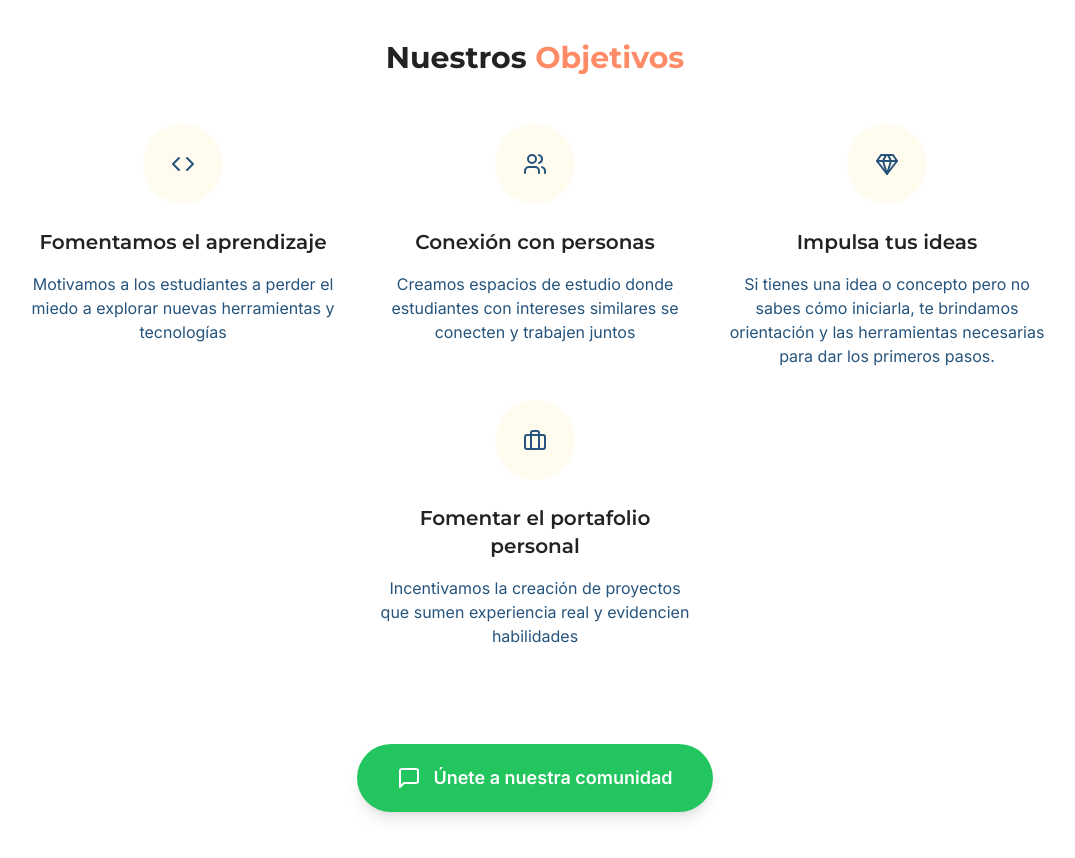
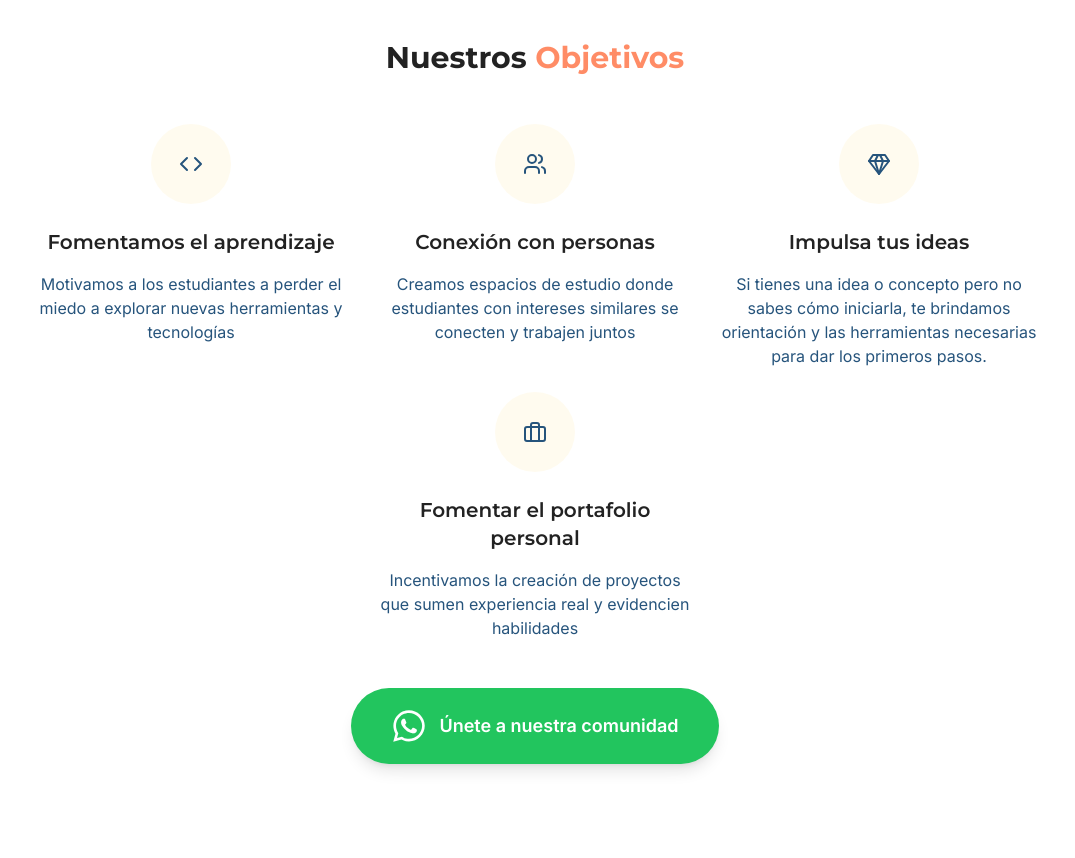
Before and after one commit to DennisCeballos/WebSPARK, a React (Vite) app: page /about in a window 1280 px wide. Shown: the part 940-1798 px from the top of the page, without its empty margins (105-1180 px from the left). Built offline with nearby package versions, Linux system fonts and the light colour scheme; no server answers; the database is empty.

Commit message:
fix. Integracion de logos de WhatsApp y Linkdln

```diff
--- a/package.json
+++ b/package.json
@@ -18,6 +18,7 @@
     "ogl": "^1.0.11",
     "react": "^18.3.1",
     "react-dom": "^18.3.1",
+    "react-icons": "^5.5.0",
     "react-markdown": "^10.1.0",
     "react-router-dom": "^7.8.0",
     "twemoji": "^14.0.2"
--- a/src/components/ContactSection.tsx
+++ b/src/components/ContactSection.tsx
@@ -1,5 +1,5 @@
 import React from 'react';
-import { Mail, MessageSquare, Instagram, Linkedin, MapPin } from 'lucide-react';
+import { FaWhatsapp, FaLinkedin } from 'react-icons/fa';
 
 interface ContactItem {
   id: string;
@@ -15,7 +15,7 @@ const ContactSection: React.FC = () => {
   const contactInfo: ContactItem[] = [
     {
       id: 'whatsapp',
-      icon: MessageSquare,
+      icon: FaWhatsapp,
       label: 'WhatsApp',
       value: 'Comunidad de WhatsApp',
       link: 'https://chat.whatsapp.com/H5p9xM7Due7BQ73cpXg9Om',
@@ -23,7 +23,7 @@ const ContactSection: React.FC = () => {
     },
     {
       id: 'linkedin',
-      icon: Linkedin,
+      icon: FaLinkedin,
       label: 'LinkedIn',
       value: 'Iniciativa SPARK',
       link: 'https://www.linkedin.com/company/iniciativa-spark',
@@ -76,7 +76,7 @@ const ContactSection: React.FC = () => {
               >
                 <div className="flex items-center gap-4">
                   <div className={`w-12 h-12 sm:w-14 sm:h-14 bg-white/20 rounded-full flex items-center justify-center group-hover:bg-white/30 transition-colors duration-300`}>
-                    <Icon className={`${contact.color} group-hover:scale-110 transition-transform duration-300`} size={20} />
+                    <Icon className={`${contact.color} group-hover:scale-110 transition-transform duration-300`} size={36} />
                   </div>
                   <div>
                     <h3 className="font-montserrat font-semibold text-base sm:text-lg mb-1">
@@ -106,17 +106,6 @@ const ContactSection: React.FC = () => {
           </p>
         </div>
         */}
-
-        {/* Redireccion a la web de Notion Antigua */}
-        <div className="text-center mt-8 sm:mt-12 px-4">
-          <div className="inline-flex flex-col sm:flex-row gap-4">
-            <a
-              href='https://foggy-princess-ad0.notion.site/Iniciativa-SPARK-1b74bba3c2e180a39df0caa8e9df4f71?source=copy_link'
-              className="w-full sm:w-auto border-2 border-white text-white hover:bg-white hover:text-spark-blue font-inter font-semibold px-6 sm:px-8 py-3 sm:py-4 rounded-full transition-all duration-300 text-sm sm:text-base">
-              Web Antigua
-            </a>
-          </div>
-        </div>
       </div>
     </section>
   );
--- a/src/pages/AboutPage.tsx
+++ b/src/pages/AboutPage.tsx
@@ -1,6 +1,7 @@
 import React from 'react';
-import { ArrowLeft, Target, Eye, Users, Code, Briefcase, MessageSquare, Gem } from 'lucide-react';
+import { ArrowLeft, Target, Eye, Users, Code, Briefcase, Gem } from 'lucide-react';
 import { useNavigate } from 'react-router-dom';
+import { FaWhatsapp } from 'react-icons/fa';
 
 const AboutPage: React.FC = () => {
   const navigate = useNavigate();
@@ -106,7 +107,7 @@ const AboutPage: React.FC = () => {
             <h2 className="text-2xl sm:text-3xl font-montserrat font-bold text-spark-dark text-center mb-8 sm:mb-12 px-4">
               Nuestros <span className="text-spark-coral">Objetivos</span>
             </h2>
-            <div className="flex flex-wrap justify-center gap-6 sm:gap-8 px-4">
+            <div className="flex flex-wrap justify-center gap-4 sm:gap-6 px-2">
               {objectives.map((objective, index) => {
                 const Icon = objective.icon;
                 return (
@@ -126,12 +127,12 @@ const AboutPage: React.FC = () => {
             </div>
           </div>
         </div>
-        <div className="text-center pt-24">
+        <div className="text-center pt-12">
           <button
             onClick={() => window.location.href = "https://chat.whatsapp.com/H5p9xM7Due7BQ73cpXg9Om"}
             className="bg-green-500 hover:bg-green-700 text-white font-inter font-semibold px-8 sm:px-10 py-4 sm:py-5 rounded-full transition-all duration-300 transform hover:scale-105 shadow-lg flex items-center gap-3 mx-auto text-base sm:text-lg"
           >
-            <MessageSquare size={24} />
+            <FaWhatsapp className={`group-hover:scale-110 transition-transform duration-300`} size={36} />
             Únete a nuestra comunidad
           </button>
         </div>
```
Also changed, not shown: 1 other file (tests, documents, lock files or other folders).
